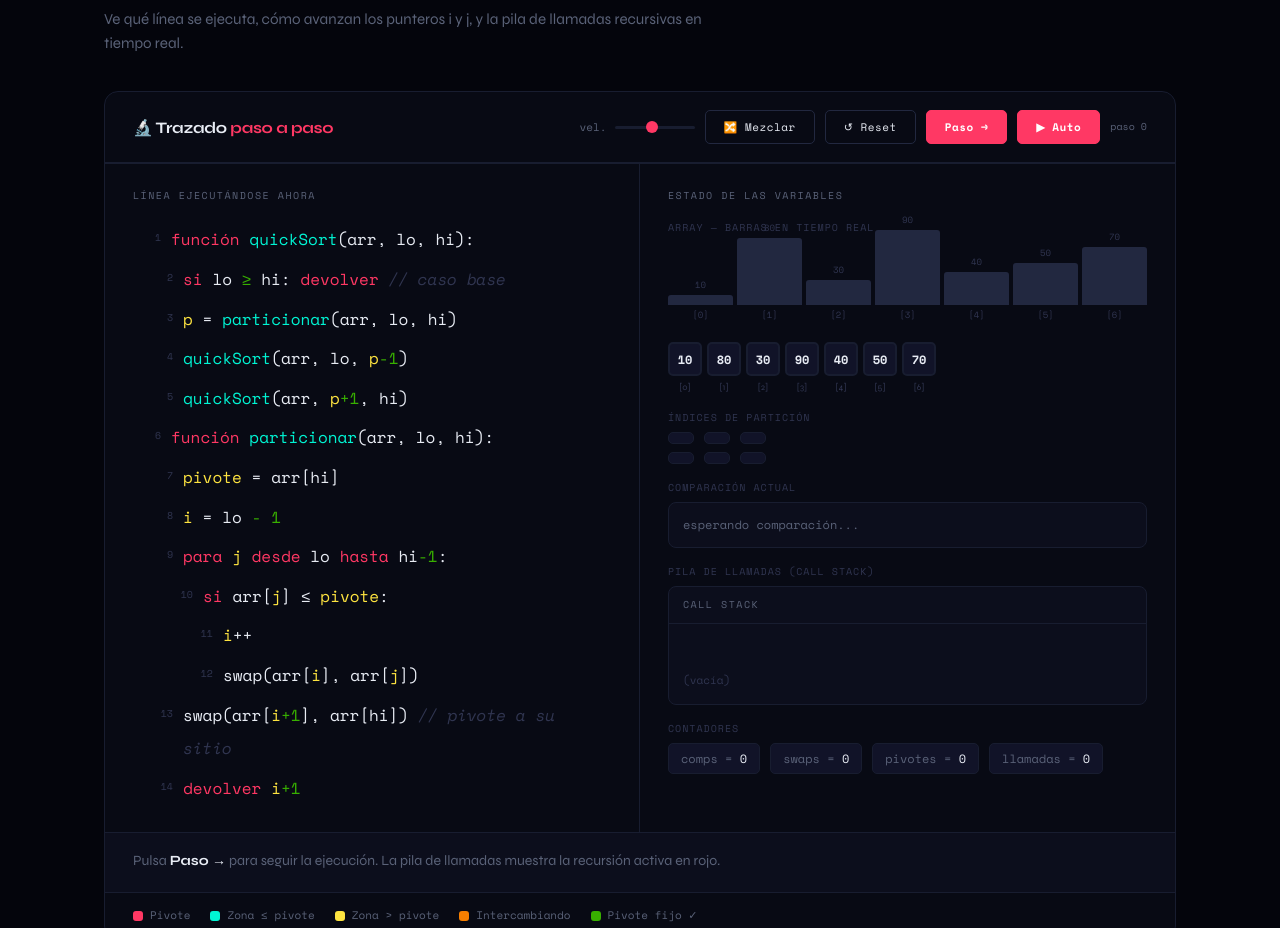
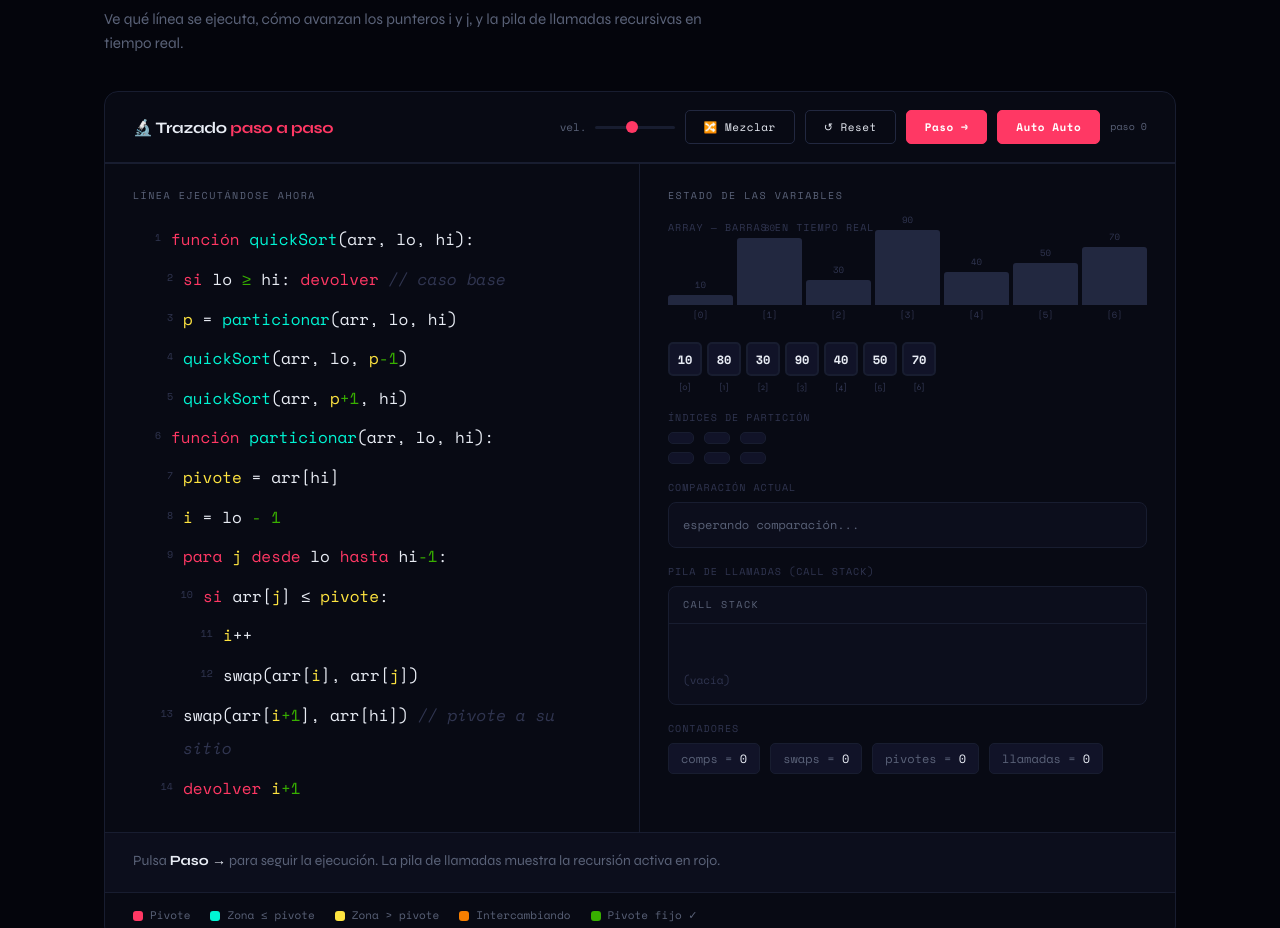
Before and after one commit to elcasis/ALG_Quick_Sort, a plain HTML site: page index.html in a window 1280 px wide. Shown: the part 2395-3323 px from the top of the page. Drawn offline with nearby package versions, Linux system fonts and the light colour scheme.

Commit message:
Update index.html

```diff
--- a/index.html
+++ b/index.html
@@ -759,7 +759,7 @@ const DEFAULT_ARR=[10,80,30,90,40,50,70];
 const POOL=[10,20,30,40,50,60,70,80,90,15,35,55];
 function shuffle(s){return[...s].sort(()=>Math.random()-.5).slice(0,7);}
 
-// ── Build steps ────────────────────────────────────────────────────────────
+// - Build steps -
 function buildSteps(input){
   const steps=[], a=[...input];
   let comps=0,swaps=0,pivots=0,calls=0;
@@ -840,7 +840,7 @@ function buildSteps(input){
   return steps;
 }
 
-// ── Get cell class ─────────────────────────────────────────────────────────
+// - Get cell class -
 function getCellCls(i,s){
   if(s.placed.has(i)) return 'plc';
   if(s.swapPair.includes(i)) return 'swp';
@@ -851,7 +851,7 @@ function getCellCls(i,s){
   return '';
 }
 
-// ── Render mini bars ───────────────────────────────────────────────────────
+// - Render mini bars -
 function renderFMini(s){
   const maxV=Math.max(...s.arr);
   document.getElementById('fMiniB').innerHTML=s.arr.map((v,i)=>{
@@ -901,7 +901,7 @@ function applyFlow(s){
   document.getElementById('fExplain').innerHTML=s.msg;
 }
 
-// ══ FLOW VIZ ══════════════════════════════════════════════════════════════
+// - FLOW VIZ -
 let fArr=[...DEFAULT_ARR],fSteps=null,fTimer=null,fDone=false,fN=0,fIdx=0;
 
 function fStep(){
@@ -911,12 +911,12 @@ function fStep(){
   document.getElementById('f-ctr').textContent='paso '+fN;
   if(fIdx>=fSteps.length){fDone=true;document.getElementById('f-step').disabled=true;fStopAuto();}
 }
-function fStopAuto(){clearInterval(fTimer);fTimer=null;document.getElementById('f-auto').textContent='▶ Auto';if(fDone)document.getElementById('f-auto').disabled=true;}
+function fStopAuto(){clearInterval(fTimer);fTimer=null;document.getElementById('f-auto').textContent='Auto Auto';if(fDone)document.getElementById('f-auto').disabled=true;}
 function fReset(a){
   fStopAuto();fDone=false;fN=0;fIdx=0;fArr=a||[...DEFAULT_ARR];
   fSteps=buildSteps(fArr);
   document.getElementById('f-step').disabled=false;document.getElementById('f-auto').disabled=false;
-  document.getElementById('f-auto').textContent='▶ Auto';document.getElementById('f-ctr').textContent='paso 0';
+  document.getElementById('f-auto').textContent='Auto Auto';document.getElementById('f-ctr').textContent='paso 0';
   document.querySelectorAll('#pseudoBlock .code-line').forEach(el=>el.classList.remove('active'));
   document.getElementById('fExplain').innerHTML='Pulsa <b>Paso →</b> para seguir la ejecución. La pila de llamadas muestra la recursión activa en rojo.';
   document.getElementById('fStack').innerHTML='<div class="cs-empty">(vacía)</div>';
@@ -929,9 +929,9 @@ function fReset(a){
 document.getElementById('f-step').addEventListener('click',fStep);
 document.getElementById('f-reset').addEventListener('click',()=>fReset());
 document.getElementById('f-shuffle').addEventListener('click',()=>fReset(shuffle(POOL)));
-document.getElementById('f-auto').addEventListener('click',function(){if(fTimer){fStopAuto();}else{this.textContent='⏸ Pausa';const sp=1700-parseInt(document.getElementById('fSp').value);fTimer=setInterval(()=>{fStep();if(fDone)fStopAuto();},sp);}});
+document.getElementById('f-auto').addEventListener('click',function(){if(fTimer){fStopAuto();}else{this.textContent=' Pausa';const sp=1700-parseInt(document.getElementById('fSp').value);fTimer=setInterval(()=>{fStep();if(fDone)fStopAuto();},sp);}});
 
-// ══ CLASSIC VIZ ═══════════════════════════════════════════════════════════
+// - CLASSIC VIZ -
 let cArr=[...DEFAULT_ARR],cSteps=null,cTimer=null,cDone=false,cIdx=0,cLogN=0;
 
 function renderClassic(s){
@@ -970,12 +970,12 @@ function renderClassic(s){
 function addCLog(msg){const log=document.getElementById('cLog');const d=document.createElement('div');d.className='ls';d.innerHTML=`<span style="color:var(--muted2)">[${String(cLogN).padStart(2,'0')}]</span> ${msg.replace(/<[^>]*>/g,'')}`;log.appendChild(d);log.scrollTop=log.scrollHeight;cLogN++;}
 
 function cStep(){if(cDone||!cSteps)return;if(cIdx>=cSteps.length){cDone=true;cStopAuto();return;}const s=cSteps[cIdx];cIdx++;renderClassic(s);document.getElementById('cExplain').innerHTML=s.msg;addCLog(s.msg);if(cIdx>=cSteps.length){cDone=true;document.getElementById('c-step').disabled=true;cStopAuto();}}
-function cStopAuto(){clearInterval(cTimer);cTimer=null;document.getElementById('c-auto').textContent='▶ Auto';if(cDone)document.getElementById('c-auto').disabled=true;}
+function cStopAuto(){clearInterval(cTimer);cTimer=null;document.getElementById('c-auto').textContent='Auto Auto';if(cDone)document.getElementById('c-auto').disabled=true;}
 function cReset(a){
   cStopAuto();cDone=false;cIdx=0;cLogN=0;cArr=a||[...DEFAULT_ARR];
   cSteps=buildSteps(cArr);
   document.getElementById('c-step').disabled=false;document.getElementById('c-auto').disabled=false;
-  document.getElementById('c-auto').textContent='▶ Auto';
+  document.getElementById('c-auto').textContent='Auto Auto';
   document.getElementById('cExplain').innerHTML='Pulsa <strong>Paso →</strong> para ver cómo el pivote encuentra su posición definitiva.';
   document.getElementById('cLog').innerHTML='';
   renderClassic({arr:cArr,pivIdx:-1,lo:-1,hi:-1,iPtr:-1,jPtr:-1,swapPair:[],placed:new Set(),stack:[],comps:0,swaps:0,pivots:0,calls:0});
@@ -983,9 +983,9 @@ function cReset(a){
 document.getElementById('c-step').addEventListener('click',cStep);
 document.getElementById('c-reset').addEventListener('click',()=>cReset());
 document.getElementById('c-shuffle').addEventListener('click',()=>cReset(shuffle(POOL)));
-document.getElementById('c-auto').addEventListener('click',function(){if(cTimer){cStopAuto();}else{this.textContent='⏸ Pausa';const sp=1600-parseInt(document.getElementById('cSp').value);cTimer=setInterval(()=>{cStep();if(cDone)cStopAuto();},sp);}});
+document.getElementById('c-auto').addEventListener('click',function(){if(cTimer){cStopAuto();}else{this.textContent=' Pausa';const sp=1600-parseInt(document.getElementById('cSp').value);cTimer=setInterval(()=>{cStep();if(cDone)cStopAuto();},sp);}});
 
-// ── Navbar ────────────────────────────────────────────────────────────────
+// - Navbar -
 const SECS=['hero','concepto','pasos','flujo-datos','visualizador','pseudocodigo','complejidad','comparacion'];
 window.addEventListener('scroll',()=>{let cur='';SECS.forEach(id=>{const el=document.getElementById(id);if(el&&window.scrollY>=el.offsetTop-80)cur=id;});document.querySelectorAll('.nav-link').forEach(a=>a.classList.toggle('active',a.getAttribute('href')==='#'+cur));},{passive:true});
 
```
